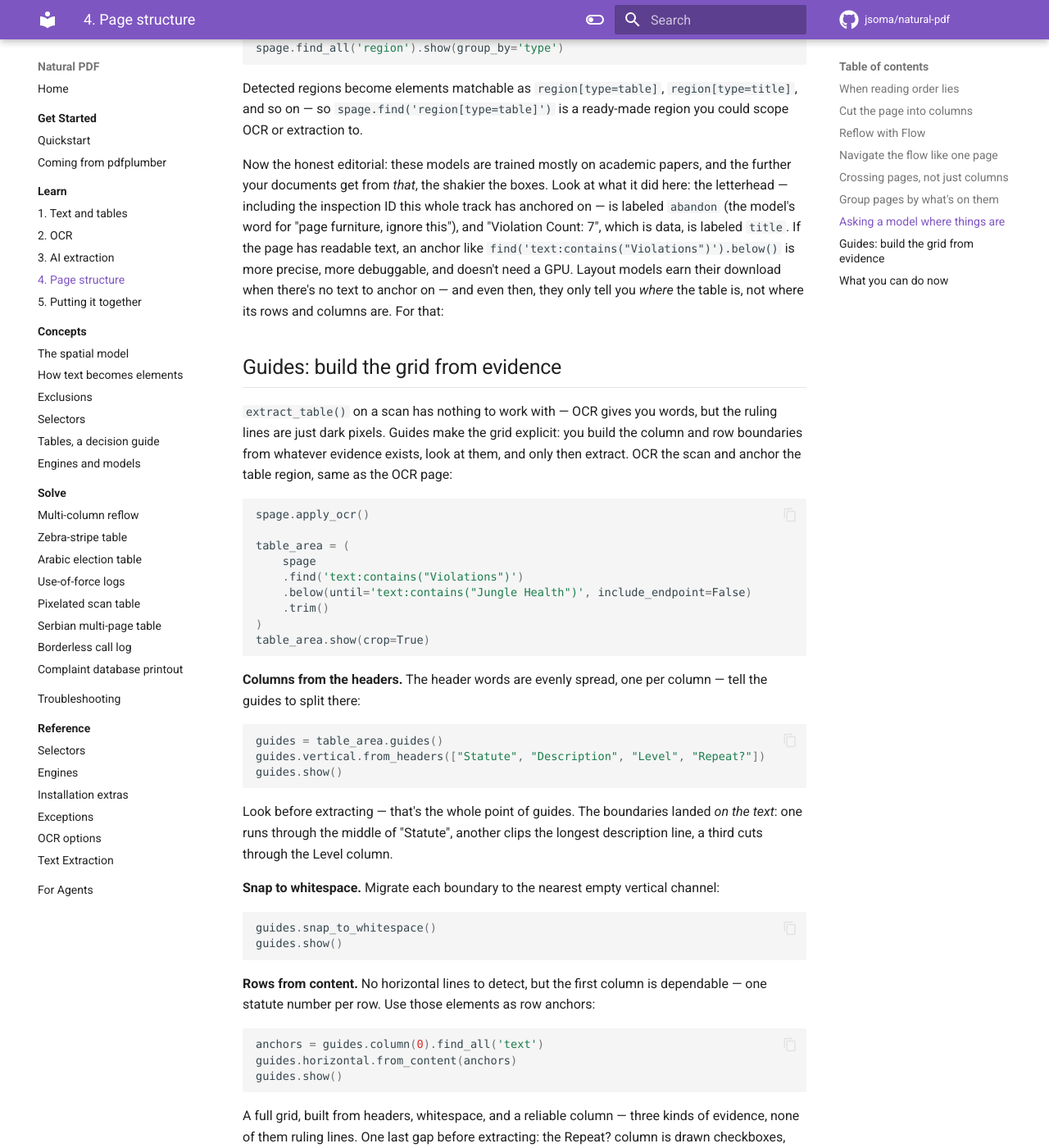
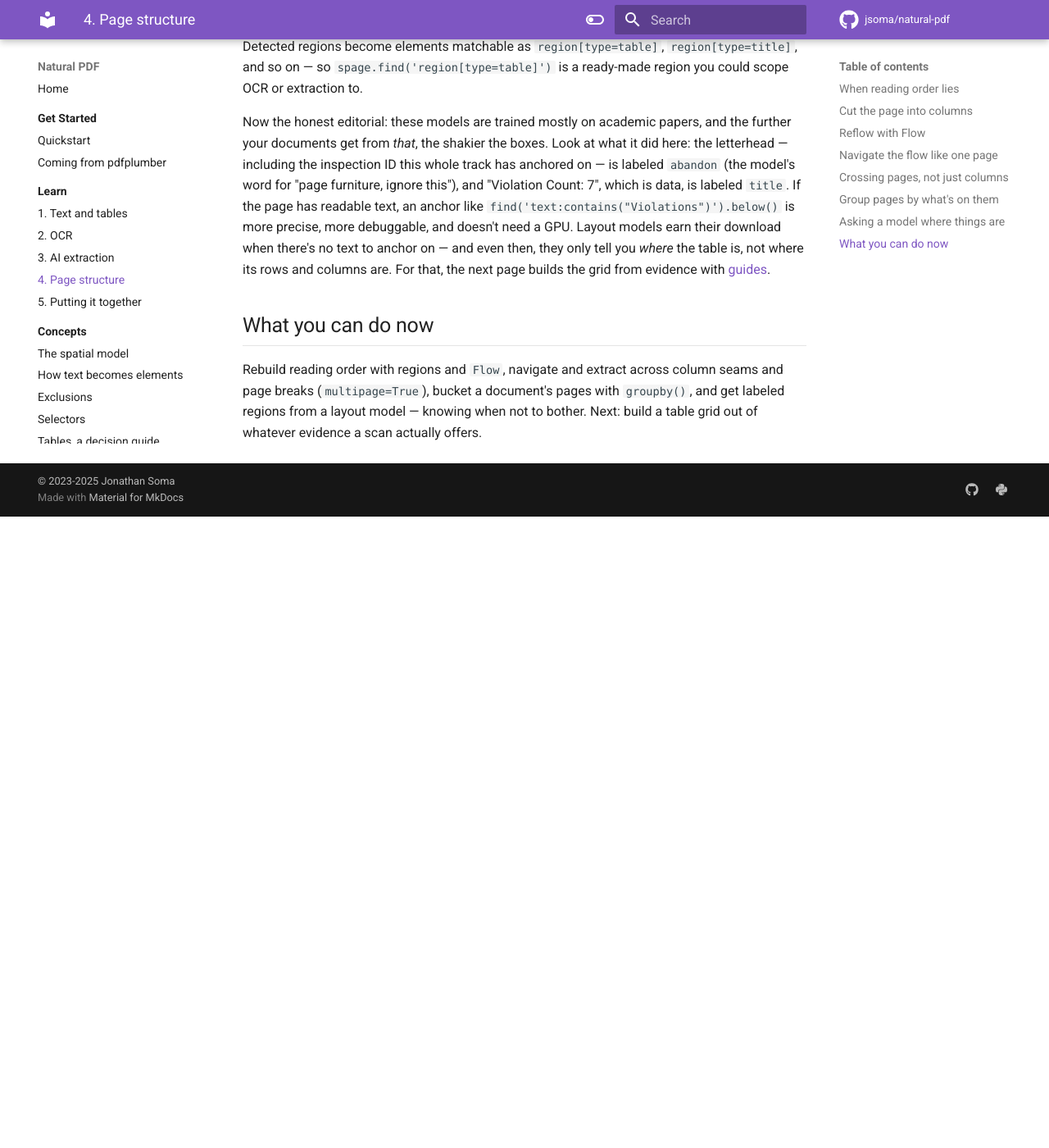
Before and after one commit to jsoma/natural-pdf, an MkDocs documentation site: the page built from docs/learn/04-page-structure.md, in a window 1280 px wide and 1400 px high, scrolled down 4187 px. Shown: the whole window at 82% size. Built offline with MkDocs 1.6.1 and Material for MkDocs 9.7.7, drawn with Linux system fonts in a browser that asks for light colours; some web fonts are replaced; comment, search, counter and statistics services are not loaded; after the commit the page ends 4817 px from its top, so only the background shows below that; some of the changed text lies outside the part shown.

Commit message:
Split grids out of the page-structure learn page
learn/04-page-structure was carrying columns/flows, layout models, AND
the whole guides walkthrough (253 lines). The guides section is now its
own page, learn/05-grids, with self-contained setup (load the scan,
apply OCR, anchor the table region); putting-it-together renumbers to
06. Sidebar, learn index, home page, llms.txt, and the five redirects
that targeted 05-putting-it-together are updated; /cookbook/guides/ now
redirects to the grids page instead of concepts/tables. The executed
copies are hand-split the same way as a bridge until the next execution
run regenerates them (routes are not yet public, so renumbering breaks
no deployed URLs).

Co-Authored-By: Claude Fable 5 <noreply@anthropic.com>

````diff
--- a/docs/learn/04-page-structure.md
+++ b/docs/learn/04-page-structure.md
@@ -4,9 +4,9 @@ thumbnail: 3
 tier: nightly
 ---
 
-# Page structure: columns, flows, and grids
+# Page structure: columns and flows
 
-Everything so far assumed a page reads top to bottom. Plenty of pages don't: newsletters flow down one column and up into the next, records run across page breaks, tables live inside scans with no real lines. This page is about telling Natural PDF what the *structure* is — first by hand, then with a layout model, and finally with guides, which build a table grid out of whatever evidence the page actually offers.
+Everything so far assumed a page reads top to bottom. Plenty of pages don't: newsletters flow down one column and up into the next, records run across page breaks. This page is about telling Natural PDF what the *structure* is — first by hand, then with a layout model.
 
 ## When reading order lies
 
@@ -173,81 +173,8 @@ spage.find_all('region').show(group_by='type')
 
 Detected regions become elements matchable as `region[type=table]`, `region[type=title]`, and so on — so `spage.find('region[type=table]')` is a ready-made region you could scope OCR or extraction to.
 
-Now the honest editorial: these models are trained mostly on academic papers, and the further your documents get from *that*, the shakier the boxes. Look at what it did here: the letterhead — including the inspection ID this whole track has anchored on — is labeled `abandon` (the model's word for "page furniture, ignore this"), and "Violation Count: 7", which is data, is labeled `title`. If the page has readable text, an anchor like `find('text:contains("Violations")').below()` is more precise, more debuggable, and doesn't need a GPU. Layout models earn their download when there's no text to anchor on — and even then, they only tell you *where* the table is, not where its rows and columns are. For that:
-
-## Guides: build the grid from evidence
-
-`extract_table()` on a scan has nothing to work with — OCR gives you words, but the ruling lines are just dark pixels. Guides make the grid explicit: you build the column and row boundaries from whatever evidence exists, look at them, and only then extract. OCR the scan and anchor the table region, same as the OCR page:
-
-```python
-spage.apply_ocr()
-
-table_area = (
-    spage
-    .find('text:contains("Violations")')
-    .below(until='text:contains("Jungle Health")', include_endpoint=False)
-    .trim()
-)
-table_area.show(crop=True)
-```
-
-**Columns from the headers.** The header words are evenly spread, one per column — tell the guides to split there:
-
-```python
-guides = table_area.guides()
-guides.vertical.from_headers(["Statute", "Description", "Level", "Repeat?"])
-guides.show()
-```
-
-Look before extracting — that's the whole point of guides. The boundaries landed *on the text*: one runs through the middle of "Statute", another clips the longest description line, a third cuts through the Level column.
-
-**Snap to whitespace.** Migrate each boundary to the nearest empty vertical channel:
-
-```python
-guides.snap_to_whitespace()
-guides.show()
-```
-
-**Rows from content.** No horizontal lines to detect, but the first column is dependable — one statute number per row. Use those elements as row anchors:
-
-```python
-anchors = guides.column(0).find_all('text')
-guides.horizontal.from_content(anchors)
-guides.show()
-```
-
-A full grid, built from headers, whitespace, and a reliable column — three kinds of evidence, none of them ruling lines. One last gap before extracting: the Repeat? column is drawn checkboxes, which OCR can't read. This is the gap left open on the very first Learn page, and this is where it closes:
-
-:::caution[This downloads a model on first use]
-`detect_checkboxes()` downloads a YOLO12n ONNX model (`wendys-llc/checkbox-detector`, ~10 MB) on the first call.
-:::
-
-```python
-checkboxes = spage.detect_checkboxes()
-len(checkboxes)
-```
-
-```python
-guides.extract_table().to_df()
-```
-
-Statutes, descriptions, levels, and real `[CHECKED]` / `[UNCHECKED]` states — from a page that started as pixels.
-
-**The punchline.** That ladder was the general method, and it works when a table has no lines at all. This table, though, *does* have visible lines — they're just pixels, not vector graphics. `from_lines(detection_method='pixels')` scans the rendered image for dark runs, and the whole grid takes three lines:
-
-```python
-guides = table_area.guides()
-guides.vertical.from_lines(detection_method='pixels')
-guides.horizontal.from_lines(detection_method='pixels')
-guides.show()
-```
-
-```python
-guides.extract_table().to_df()
-```
-
-Same DataFrame. The craft is matching the tool to the evidence: pixel lines when the rulings are visible, headers + whitespace + content anchors when they aren't, and `guides.show()` at every step, because a wrong grid produces a *plausible* wrong table.
+Now the honest editorial: these models are trained mostly on academic papers, and the further your documents get from *that*, the shakier the boxes. Look at what it did here: the letterhead — including the inspection ID this whole track has anchored on — is labeled `abandon` (the model's word for "page furniture, ignore this"), and "Violation Count: 7", which is data, is labeled `title`. If the page has readable text, an anchor like `find('text:contains("Violations")').below()` is more precise, more debuggable, and doesn't need a GPU. Layout models earn their download when there's no text to anchor on — and even then, they only tell you *where* the table is, not where its rows and columns are. For that, the next page builds the grid from evidence with [guides](05-grids.md).
 
 ## What you can do now
 
-Rebuild reading order with regions and `Flow`, navigate and extract across column seams and page breaks (`multipage=True`), bucket a document's pages with `groupby()`, get labeled regions from a layout model — knowing when not to bother — and build table grids from headers, whitespace, content anchors, or pixel lines. The last page puts the whole toolkit on one real document, start to finish.
+Rebuild reading order with regions and `Flow`, navigate and extract across column seams and page breaks (`multipage=True`), bucket a document's pages with `groupby()`, and get labeled regions from a layout model — knowing when not to bother. Next: build a table grid out of whatever evidence a scan actually offers.
--- a/docs/llms.txt
+++ b/docs/llms.txt
@@ -25,7 +25,8 @@ Natural PDF combines traditional PDF parsing with modern AI capabilities. It pro
 - [OCR](/docs/learn/02-ocr/): RapidOCR, PaddleOCR, DocTR, and VLM OCR
 - [AI Extraction](/docs/learn/03-ai-extraction/): Question answering, structured extraction, classification
 - [Page Structure](/docs/learn/04-page-structure/): Layout analysis, regions, sections, multi-page flows
-- [Putting It Together](/docs/learn/05-putting-it-together/): Batch processing whole documents
+- [Grids](/docs/learn/05-grids/): Table grids from headers, whitespace, content anchors, or pixel lines
+- [Putting It Together](/docs/learn/06-putting-it-together/): Batch processing whole documents
 - [Solve](/docs/solve/): Worked solutions to real problem documents
 - [Troubleshooting](/docs/troubleshooting/): Symptom-indexed fixes
 
````
Also changed, not shown: docs/index.md (+1 -1 lines), docs/learn/05-grids.md (added, +88 -0 lines), docs/learn/index.md (+4 -2 lines), docs/learn/06-putting-it-together.md (renamed from docs/learn/05-putting-it-together.md), 1 other file.
